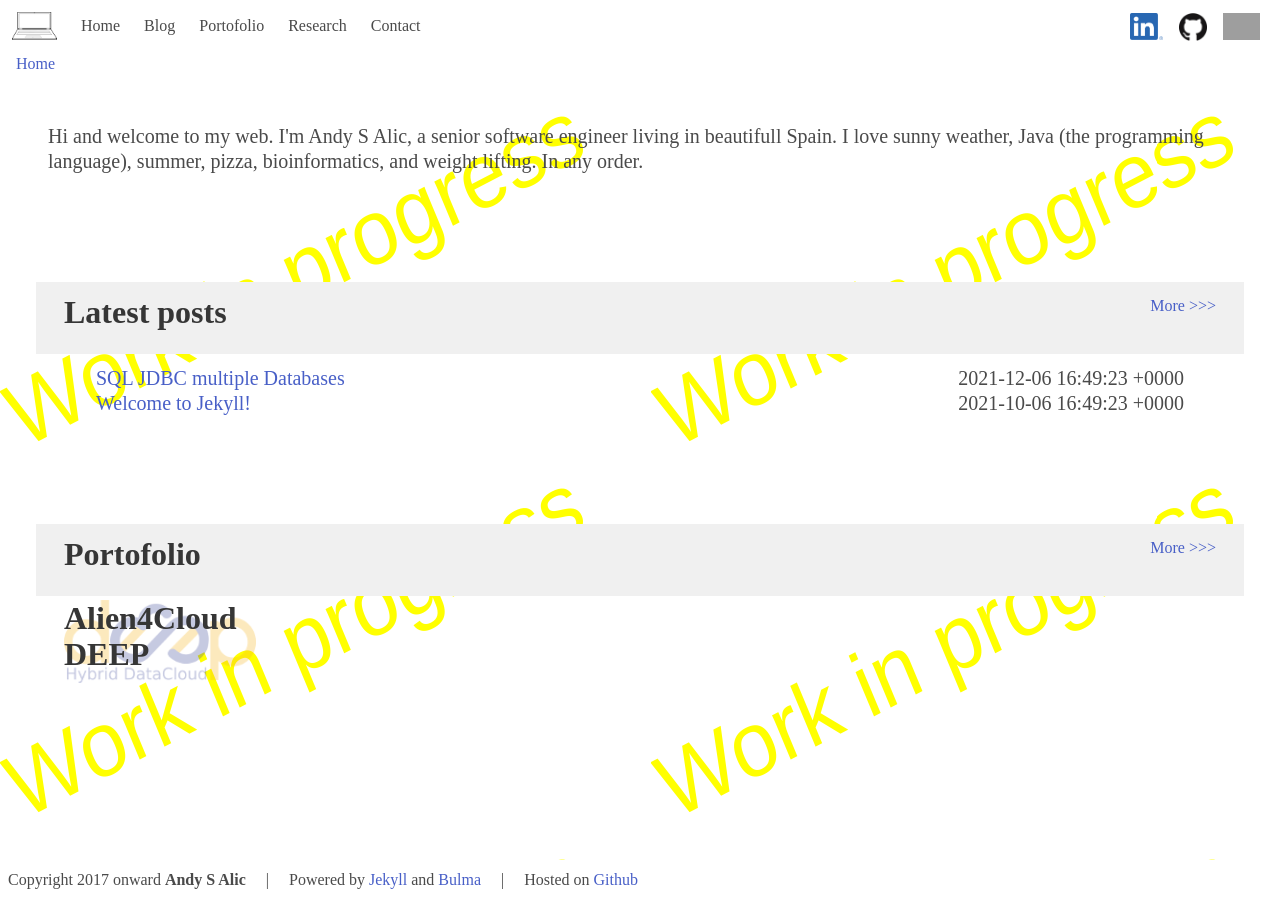
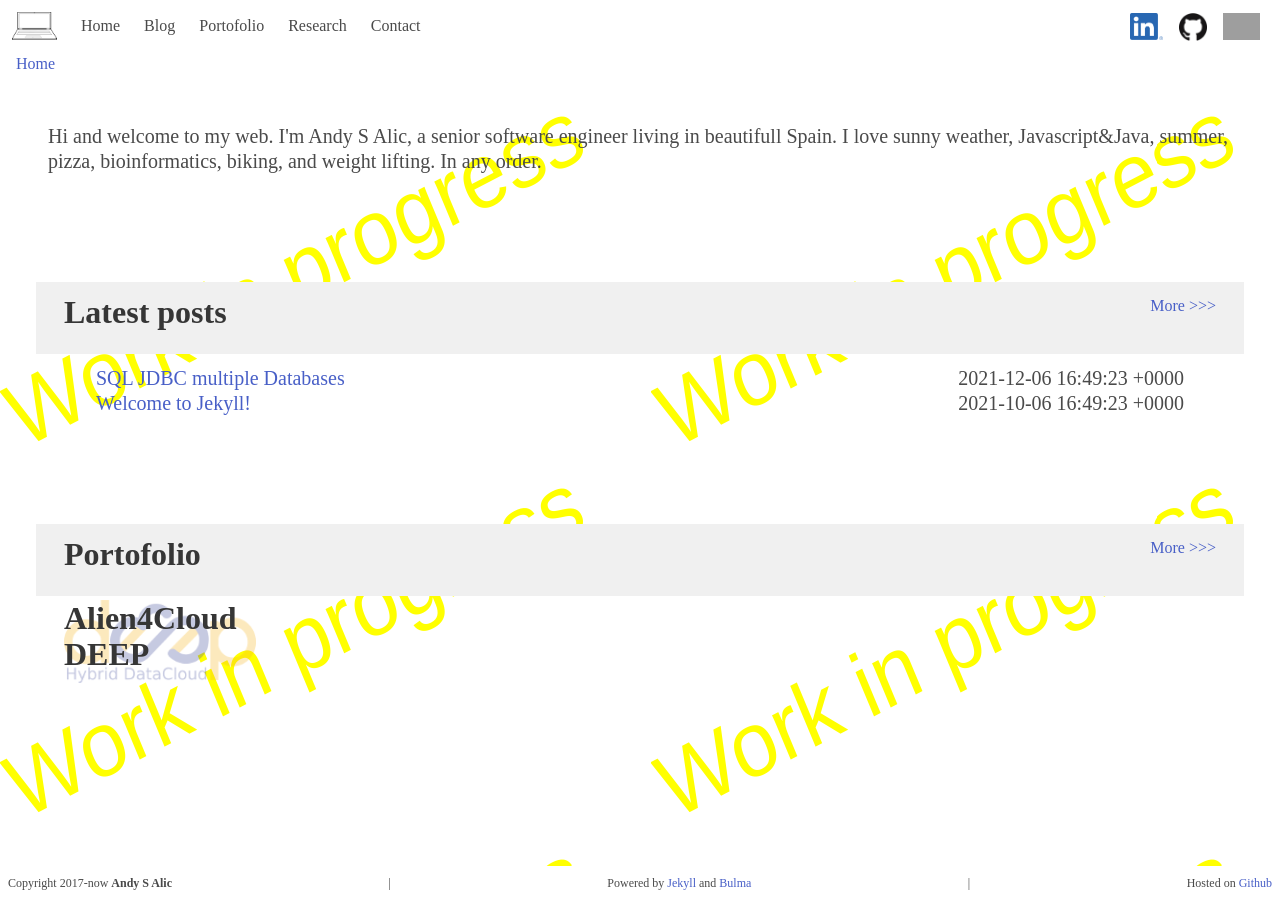
Before and after one commit to asalic/asalic.github.io, a Jekyll site: the page built from index.markdown, in a window 1280 px wide. Built offline with Jekyll 4.4.1, drawn with Linux system fonts in a browser that asks for light colours; grey boxes are pictures that could not be loaded.

Commit message:
upd styles, desc

```diff
--- a/_includes/footer.html
+++ b/_includes/footer.html
@@ -1,6 +1,6 @@
 <div class="footer-main">
-  <span class="footer-data">
-    <span>Copyright 2017 onward <b>Andy S Alic</b></span>
+  <span class="footer-data footer-ext">
+    <span>Copyright 2017-now <b>Andy S Alic</b></span>
     <span class="mr-4 ml-4">|</span>
     <span>Powered by <a href="https://jekyllrb.com/">Jekyll</a> and <a href="https://bulma.io/">Bulma</a></span>
     <span class="mr-4 ml-4">|</span>
--- a/_layouts/default.html
+++ b/_layouts/default.html
@@ -5,6 +5,7 @@
     <meta name="viewport" content="width=device-width, initial-scale=1.0">
     <title>{{page.title}}</title>
     <link rel="stylesheet" href="/assets/css/styles.css">
+    <link rel="stylesheet" href="/assets/css/index.css">
     <link rel="stylesheet" href="/assets/css/bulma.min.css">
 </head>
 <body>
--- a/_layouts/home.html
+++ b/_layouts/home.html
@@ -7,7 +7,7 @@
     <p class="subtitle">
       Hi and welcome to my web.
       I'm Andy S Alic, a senior software engineer living in beautifull Spain.
-      I love sunny weather, Java (the programming language), summer, pizza, bioinformatics, and weight lifting.
+      I love sunny weather, Javascript&Java, summer, pizza, bioinformatics, biking, and weight lifting.
       In any order.
     </p>
   <div>
--- a/index.css
+++ b/assets/css/index.css
@@ -3,6 +3,14 @@
   padding: 3em;
 
 }
+
+.footer-ext {
+  font-size: 0.75em;
+  display: flex;
+  flex-direction: row;
+  justify-content: space-between;
+}
+
 .tab-navbar {
   width: 100%;
   display: flex;
```
